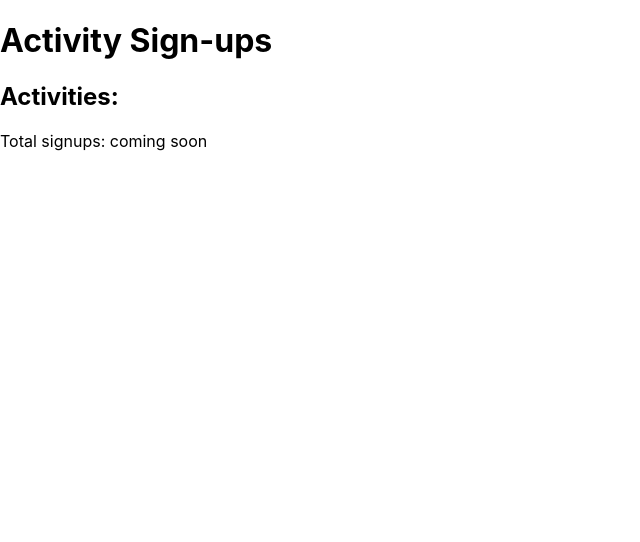
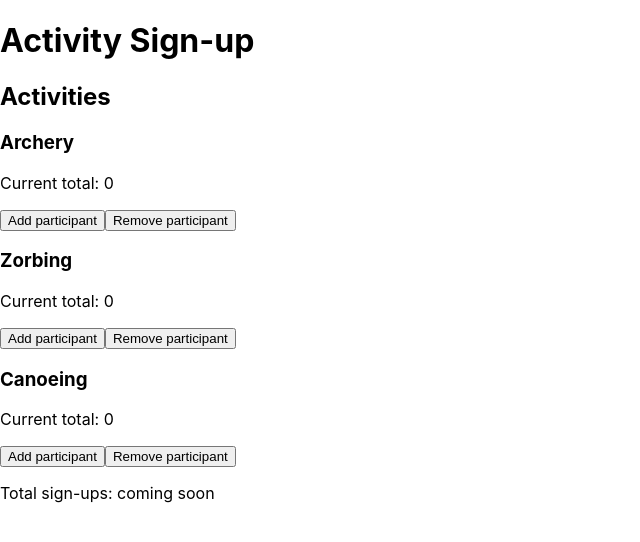
Before and after one commit to imderituerto/ReactSignupApp, a React (Create React App) app: page / in a window 1280 px wide. Shown: the top 542 px of the page, without its empty margins (0-640 px from the left). Built offline with nearby package versions, Linux system fonts and the light colour scheme.

Commit message:
Added 3 counters

```diff
--- a/src/App.js
+++ b/src/App.js
@@ -4,7 +4,7 @@ import SignupContainer from './containers/SignupContainer';
 function App() {
   return (
     <>
-      <h1> Activity Sign-ups</h1>
+      <h1> Activity Sign-up</h1>
       <SignupContainer/>
     </>
   );
--- a/src/components/Counter.js
+++ b/src/components/Counter.js
@@ -1,10 +1,14 @@
-const Counter = () => {
-
+const Counter = ({title, count}) => {
 
     return(
         <>
-
+            <h3>{title}</h3>
+            <p>Current total: {count}</p>
+            <button> Add participant</button>
+            <button> Remove participant</button>
         </>
     )
 
 }
+
+export default Counter;
--- a/src/containers/SignupContainer.js
+++ b/src/containers/SignupContainer.js
@@ -1,4 +1,5 @@
 import { useState } from "react";
+import Counter from "../components/Counter";
 
 const SignupContainer = () => {
 
@@ -6,12 +7,15 @@ const SignupContainer = () => {
     const [zorbCount, setZorbCount] = useState(0);
     const [canoeCount, setCanoeCount] = useState(0);
 
-
-
     return(
         <>
-        <h2> Activities:</h2>
-        <p>Total signups: coming soon</p>
+        <h2> Activities</h2>
+
+        <Counter title={"Archery"} count={archeryCount}/>
+        <Counter title={"Zorbing"} count={zorbCount} />
+        <Counter title={"Canoeing"} count={canoeCount}/>
+
+        <p>Total sign-ups: coming soon</p>
         </>
     );
 }
```
